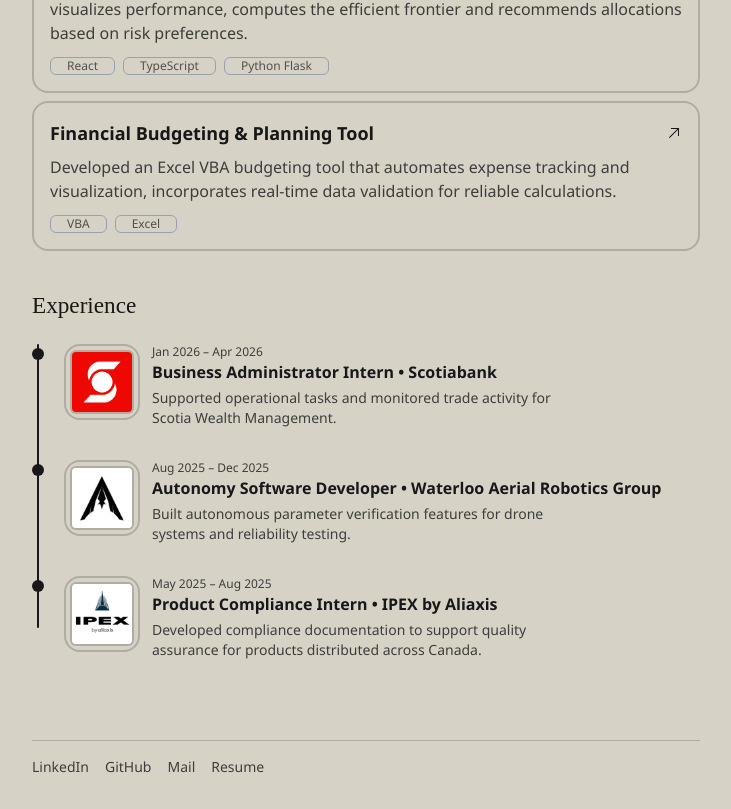
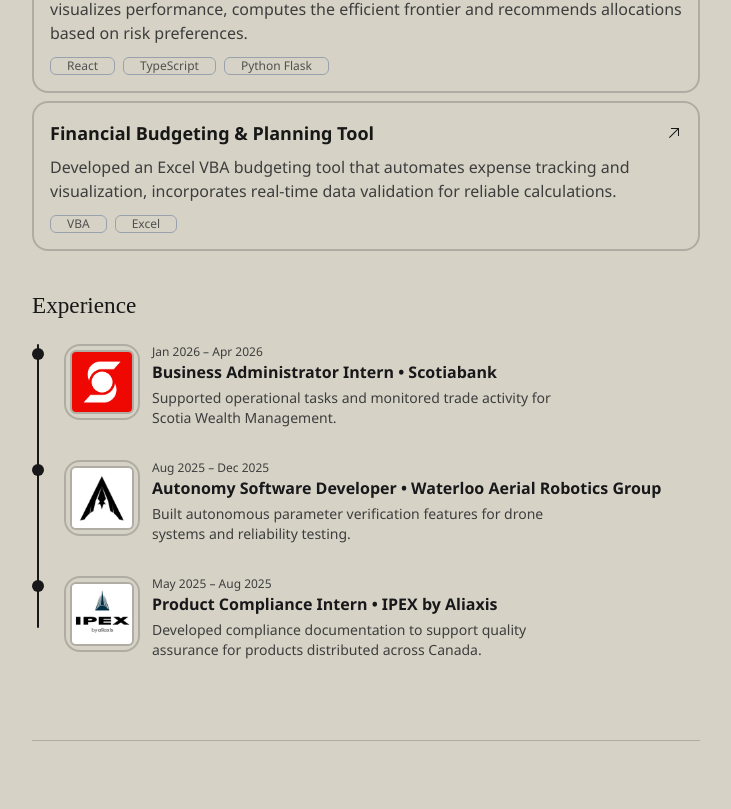
Before and after one commit to msilvadiaz/portfolio-website, a Next.js app: page / in a window 1280 px wide. Shown: the part 489-1298 px from the top of the page, without its empty margins (274-1005 px from the left). After the commit the page ends 1262 px from the top, so only its background shows below. Built offline with nearby package versions, Linux system fonts and the light colour scheme.

Commit message:
Keep footer divider and remove contact text

```diff
--- a/src/app/components/Footer.jsx
+++ b/src/app/components/Footer.jsx
@@ -1,29 +1,7 @@
-import { socials } from "@/data/data";
-
-const contactLinks = [
-    { label: "LinkedIn", href: socials.linkedin },
-    { label: "GitHub", href: socials.github },
-    { label: "Mail", href: `mailto:${socials.email}` },
-    { label: "Resume", href: socials.resume },
-];
-
 export default function Footer() {
     return (
         <footer className="mt-16 pb-8 px-4">
             <hr className="border-base-content/20" />
-            <div className="pt-4 flex flex-wrap items-center gap-x-4 gap-y-2 text-sm">
-                {contactLinks.map((contact) => (
-                    <a
-                        key={contact.label}
-                        href={contact.href}
-                        target={contact.label === "Mail" ? undefined : "_blank"}
-                        rel={contact.label === "Mail" ? undefined : "noopener noreferrer"}
-                        className="hover:underline text-base-content/80"
-                    >
-                        {contact.label}
-                    </a>
-                ))}
-            </div>
         </footer>
     );
 }
```
